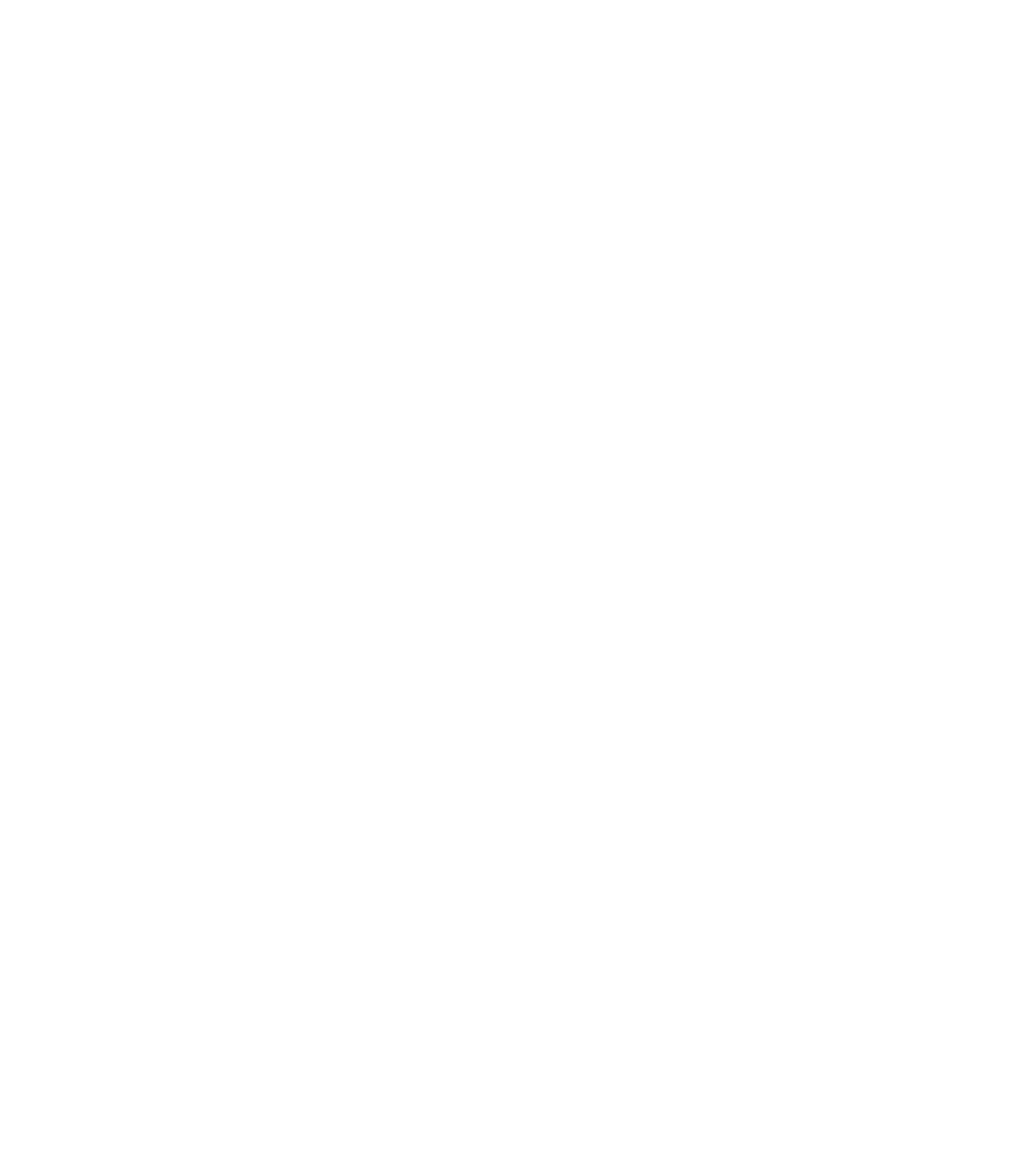
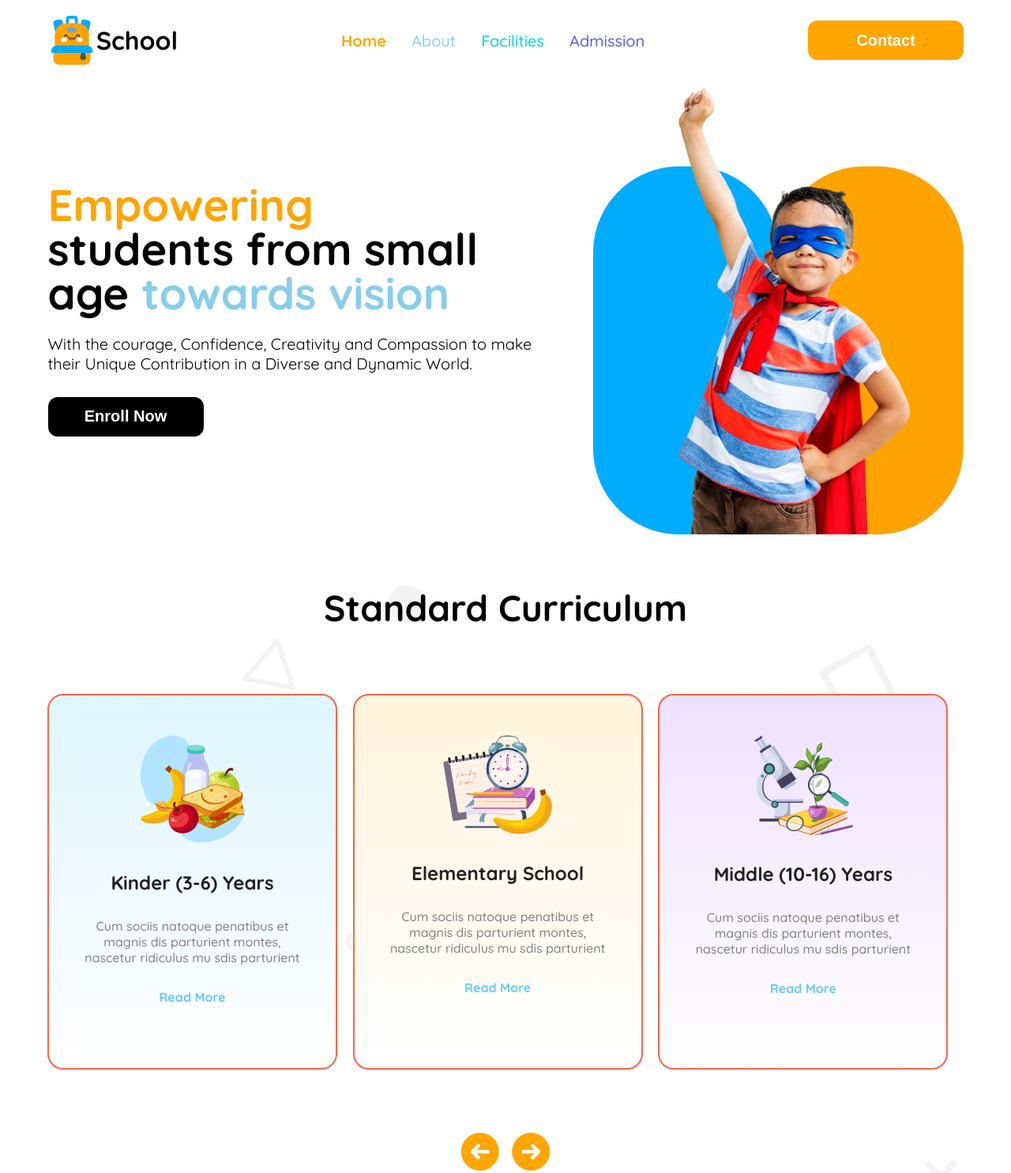
Before and after one commit to tasnim-88/kids-school, a plain HTML site: page index.html in a window 1280 px wide. Shown: the top 1486 px of the page at 79% size. Before the commit the page ends 800 px from the top, so only its background shows below. Drawn offline with Linux system fonts and the light colour scheme.

Commit message:
navbar, banner, curriculum section

```diff
--- a/index.html
+++ b/index.html
@@ -3,8 +3,118 @@
   <head>
     <meta charset="UTF-8" />
     <meta name="viewport" content="width=device-width, initial-scale=1.0" />
+    <link rel="preconnect" href="https://fonts.googleapis.com" />
+    <link rel="preconnect" href="https://fonts.gstatic.com" crossorigin />
+    <link
+      href="https://fonts.googleapis.com/css2?family=Poppins:ital,wght@0,100;0,200;0,300;0,400;0,500;0,600;0,700;0,800;0,900;1,100;1,200;1,300;1,400;1,500;1,600;1,700;1,800;1,900&family=Quicksand:wght@300..700&family=Raleway:ital,wght@0,100..900;1,100..900&family=Work+Sans:ital,wght@0,100..900;1,100..900&display=swap"
+      rel="stylesheet"
+    />
+    <link
+      rel="stylesheet"
+      href="https://cdnjs.cloudflare.com/ajax/libs/font-awesome/7.0.0/css/all.min.css"
+      integrity="sha512-DxV+EoADOkOygM4IR9yXP8Sb2qwgidEmeqAEmDKIOfPRQZOWbXCzLC6vjbZyy0vPisbH2SyW27+ddLVCN+OMzQ=="
+      crossorigin="anonymous"
+      referrerpolicy="no-referrer"
+    />
     <title>Kids School</title>
     <link rel="stylesheet" href="styles/style.css" />
   </head>
-  <body></body>
+  <body class="quicksand-font">
+    <!-- Header Section -->
+    <header>
+      <nav class="nav display">
+        <div class="logo display">
+          <img src="assets/logo.png" alt="" />
+          <h1>School</h1>
+        </div>
+
+        <ul class="nav-list display">
+          <li class="nav-items"><a class="nav-items-1" href="">Home</a></li>
+          <li class="nav-items">
+            <a class="nav-items-2" href="">About</a>
+          </li>
+          <li class="nav-items">
+            <a class="nav-items-3" href="">Facilities</a>
+          </li>
+          <li class="nav-items">
+            <a class="nav-items-4" href="">Admission</a>
+          </li>
+        </ul>
+        <i class="fa-solid fa-bars"></i>
+        <button class="btn-primary">Contact</button>
+      </nav>
+
+      <!-- Banner -->
+      <div class="banner display">
+        <div class="banner-content">
+          <h1>
+            <span id="span1">Empowering</span><br />
+            students from small age
+            <span id="span2">towards vision</span>
+          </h1>
+          <p>
+            With the courage, Confidence, Creativity and Compassion to make
+            their Unique Contribution in a Diverse and Dynamic World.
+          </p>
+          <button class="btn-primary">Enroll Now</button>
+        </div>
+
+        <div class="banner-img">
+          <img src="assets/hero-kids.png" alt="" />
+        </div>
+      </div>
+    </header>
+
+    <!-- Main Section -->
+    <main class="main">
+      <!-- Standard Curriculum Section -->
+      <h1 class="main-title">Standard Curriculum</h1>
+      <section class="card-container">
+        <div class="card-1">
+          <img src="assets/kinder.png" alt="" />
+          <h3 class="card-title">Kinder (3-6) Years</h3>
+          <p class="card-description">
+            Cum sociis natoque penatibus et magnis dis parturient montes,
+            nascetur ridiculus mu sdis parturient
+          </p>
+          <a class="card-link" href="">Read More</a>
+        </div>
+        <div class="card-2">
+          <img src="assets/elementary.png" alt="" />
+          <h3 class="card-title">Elementary School</h3>
+          <p class="card-description">
+            Cum sociis natoque penatibus et magnis dis parturient montes,
+            nascetur ridiculus mu sdis parturient
+          </p>
+          <a class="card-link" href="">Read More</a>
+        </div>
+        <div class="card-3">
+          <img src="assets/middle.png" alt="" />
+          <h3 class="card-title">Middle (10-16) Years</h3>
+          <p class="card-description">
+            Cum sociis natoque penatibus et magnis dis parturient montes,
+            nascetur ridiculus mu sdis parturient
+          </p>
+          <a class="card-link" href="">Read More</a>
+        </div>
+      </section>
+
+      <!-- Circle Arrow Icons -->
+      <div class="circle-arrow">
+        <a href=""
+          ><i class="fa-solid fa-circle-arrow-left fa-3x icon-color"></i
+        ></a>
+        <a href=""
+          ><i class="fa-solid fa-circle-arrow-right fa-3x icon-color"></i
+        ></a>
+      </div>
+
+      <!-- Our Stories Section -->
+
+      <h1 class="main-title">Our Stories</h1>
+    </main>
+
+    <!-- Footer Section -->
+    <footer></footer>
+  </body>
 </html>
--- a/styles/style.css
+++ b/styles/style.css
@@ -0,0 +1,215 @@
+.quicksand-font {
+  font-family: "Quicksand", sans-serif;
+  font-optical-sizing: auto;
+  font-weight: 400;
+  font-style: normal;
+}
+* {
+  margin: 0;
+  padding: 0;
+  box-sizing: border-box;
+}
+
+.display {
+  display: flex;
+}
+/* Header Section */
+header {
+  max-width: 1440px;
+  margin: 0 auto;
+}
+/* Navigation Styles */
+.nav {
+  max-width: 1160px;
+  margin: 0 auto;
+  justify-content: space-between;
+  margin-top: 20px;
+}
+.nav i {
+  display: none;
+}
+
+.logo {
+  justify-content: center;
+  align-items: center;
+}
+.logo h1 {
+  font-size: 32px;
+  font-weight: bold;
+}
+
+.nav-list {
+  gap: 32px;
+  justify-content: center;
+  align-items: center;
+}
+.nav-items {
+  list-style: none;
+  font-size: 20px;
+}
+.nav-list li a {
+  text-decoration: none;
+}
+.nav-items-1 {
+  color: orange;
+  font-weight: bold;
+}
+.nav-items-2 {
+  color: skyblue;
+  font-weight: 500;
+}
+.nav-items-3 {
+  color: #05d4df;
+  font-weight: 500;
+}
+.nav-items-4 {
+  color: #5d58ef;
+  font-weight: 500;
+}
+
+.btn-primary {
+  width: 197px;
+  height: 50px;
+  background-color: orange;
+  border: none;
+  border-radius: 12px;
+  font-size: 20px;
+  font-weight: 600;
+  color: white;
+  margin-top: 6px;
+}
+/* Banner Secrion */
+.banner {
+  max-width: 1160px;
+  margin: 0 auto;
+  margin-top: 20px;
+  justify-content: center;
+  align-items: center;
+  gap: 50px;
+}
+.banner-content {
+  max-width: 640px;
+}
+.banner-content h1 {
+  font-size: 56px;
+  line-height: 56px;
+  padding-bottom: 24px;
+}
+.banner-content p {
+  font-size: 20px;
+  padding-bottom: 24px;
+}
+#span1 {
+  color: orange;
+}
+#span2 {
+  color: skyblue;
+}
+.banner .btn-primary {
+  background-color: black;
+}
+
+/* Main Starts */
+.main {
+  background-image: url("../assets/bg.png");
+}
+.main-title {
+  font-size: 46px;
+  font-weight: bold;
+  text-align: center;
+  margin-top: 60px;
+}
+
+.card-container {
+  max-width: 1160px;
+  margin: 0 auto;
+  margin-top: 80px;
+  margin-bottom: 80px;
+  display: grid;
+  grid-template-columns: repeat(3, 1fr);
+}
+.card-title {
+  font-size: 24px;
+  font-weight: bold;
+  color: #202020;
+  padding-top: 30px;
+  padding-bottom: 30px;
+}
+.card-description {
+  font-size: 16px;
+  font-weight: 500;
+  color: #808080;
+  padding-bottom: 30px;
+}
+.card-link {
+  text-decoration: none;
+  color: #64c8ff;
+  font-weight: bold;
+}
+.card-1,
+.card-2,
+.card-3 {
+  border: 2px solid tomato;
+  max-width: 367px;
+  height: 476px;
+  text-align: center;
+  border-radius: 20px;
+  padding-inline: 40px;
+}
+.card-1 {
+  background: linear-gradient(to top, #ffffff, #def5ff);
+}
+.card-2 {
+  background: linear-gradient(to top, #ffffff, #fff4dc);
+}
+.card-3 {
+  background: linear-gradient(to top, #ffffff, #eee1ff);
+}
+.card-container img {
+  padding-top: 50px;
+}
+
+.circle-arrow {
+  text-align: center;
+  margin-bottom: 60px;
+}
+.icon-color {
+  color: orange;
+}
+
+/* Responsive Design */
+@media screen and (max-width: 576px) {
+  .nav-list,
+  .btn-primary {
+    display: none;
+  }
+  .logo h1 {
+    display: none;
+  }
+  .nav,
+  .nav i {
+    display: flex;
+    justify-content: space-between;
+    align-items: center;
+    margin-left: 20px;
+  }
+  .banner {
+    flex-direction: column;
+    align-items: center;
+    text-align: center;
+    margin-left: 30px;
+    border-top: 2px solid orange;
+  }
+  .banner-img {
+    order: -1;
+  }
+  .banner .btn-primary {
+    display: inline;
+  }
+
+  .card-container {
+    grid-template-columns: 1fr;
+    margin-left: 30px;
+    gap: 30px;
+  }
+}
```
